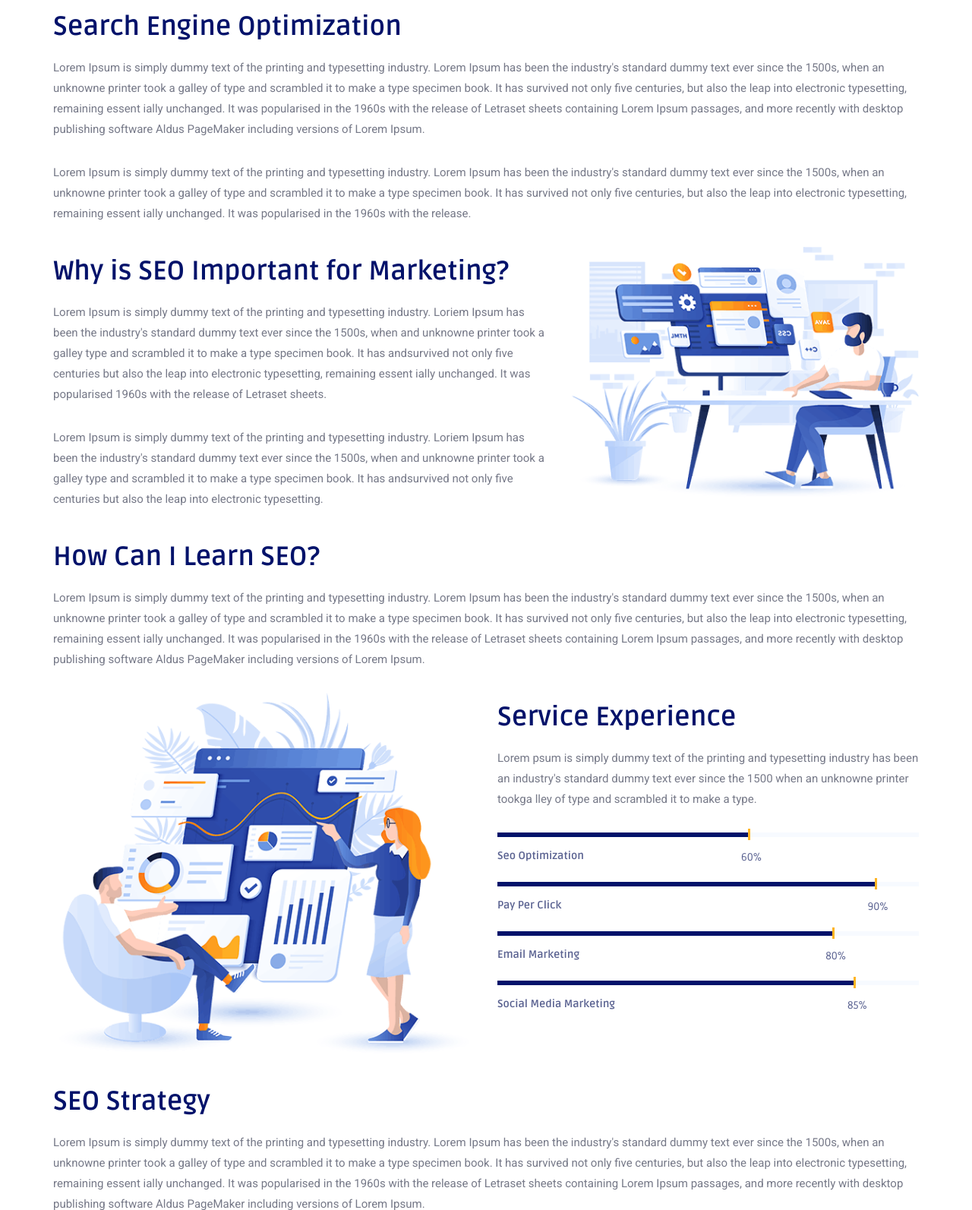
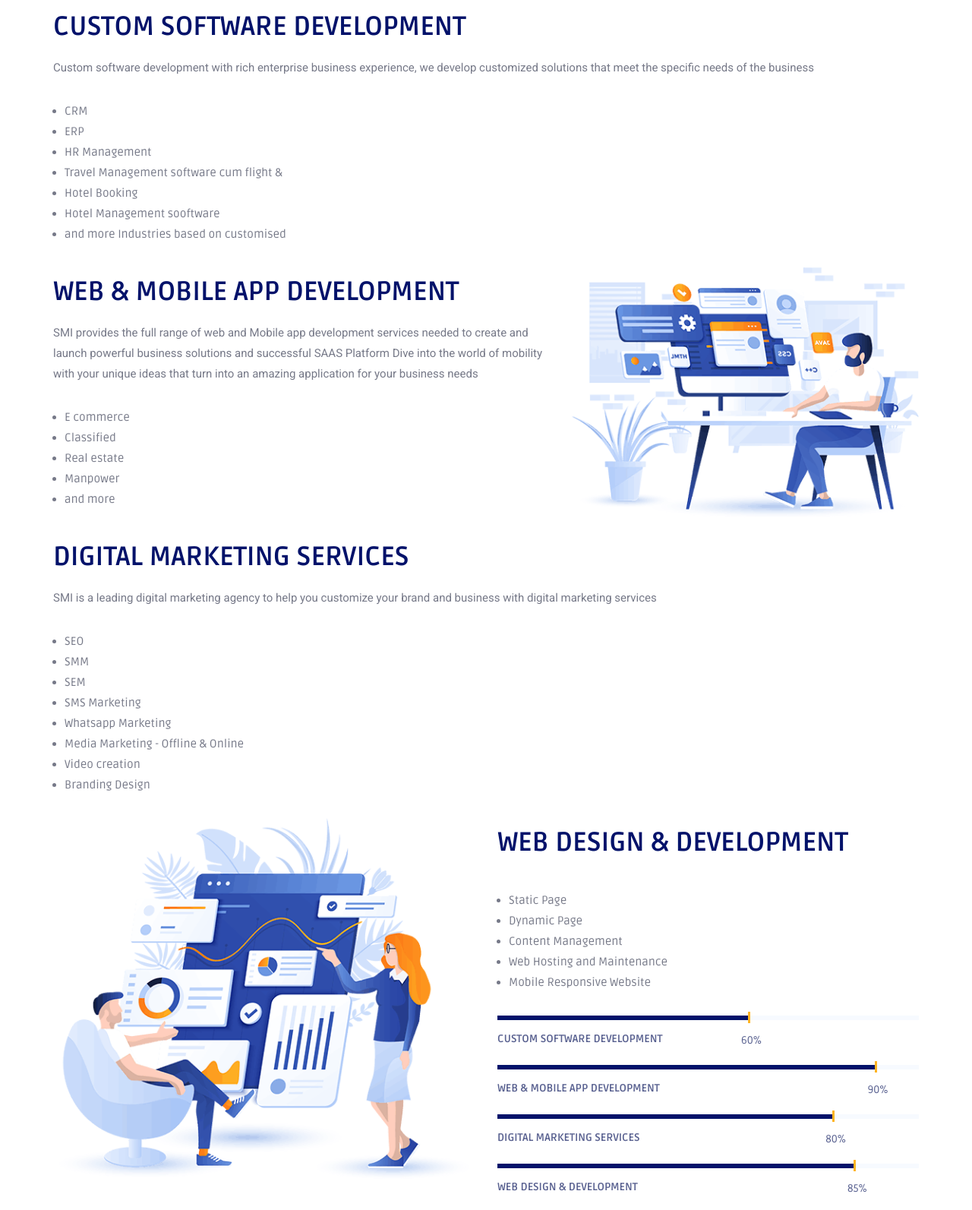
Before and after one commit to sabanasaboo/signmedia, a plain HTML site: page service-details.html in a window 1280 px wide. Shown: the part 1309-2902 px from the top of the page at 76% size. Drawn offline with Linux system fonts and the light colour scheme.

Commit message:
feat:added mail endpoint,and content in service page

```diff
--- a/assets/js/ajax-contact.js
+++ b/assets/js/ajax-contact.js
@@ -17,7 +17,7 @@ $(function() {
 		// Submit the form using AJAX.
 		$.ajax({
 			type: 'POST',
-			url: $(form).attr('action'),
+			url: $(`http://localhost:3000/smiEmail`).attr('action'),
 			data: formData
 		})
 		.done(function(response) {
--- a/service-details.html
+++ b/service-details.html
@@ -16,7 +16,14 @@
     <link rel="stylesheet" href="assets/css/plugins/aos.css" />
     <link rel="stylesheet" href="assets/css/plugins/selectric.css" />
     <link rel="stylesheet" href="assets/css/style.css" />
-
+    <style>
+        .service-details-list ul li{
+            list-style-type: disc !important;
+        }
+        .service-details-list ul {
+            padding: 0 0 0 15px;
+        }
+    </style>
 
 </head>
 
@@ -276,20 +283,23 @@
                 <div class="col-12 mb-7">
                     <div class="service-details">
                         <div class="service-details-list">
-                            <h2 class="title">Search Engine Optimization</h2>
+                            <h2 class="title">CUSTOM SOFTWARE DEVELOPMENT</h2>
                             <p>
-                                Lorem Ipsum is simply dummy text of the printing and
-                                typesetting industry. Lorem Ipsum has been the industry's
-                                standard dummy text ever since the 1500s, when an unknowne
-                                printer took a galley of type and scrambled it to make a type
-                                specimen book. It has survived not only five centuries, but
-                                also the leap into electronic typesetting, remaining essent
-                                ially unchanged. It was popularised in the 1960s with the
-                                release of Letraset sheets containing Lorem Ipsum passages,
-                                and more recently with desktop publishing software Aldus
-                                PageMaker including versions of Lorem Ipsum.
+                                Custom software development with rich enterprise business experience, we
+                                    develop customized solutions that meet the
+                                    specific needs of the business
+                               <ul style="list-style-type: disc;">
+                                    <li>CRM</li>
+                                    <li>ERP</li>
+                                    <li>HR Management</li>
+                                    <li>Travel Management software cum flight &</li>
+                                    <li>Hotel Booking</li>
+                                    <li>Hotel Management sooftware</li>
+                                    <li>and more Industries based on customised</li>
+                               </ul>
+
                             </p>
-                            <p>
+                            <!-- <p>
                                 Lorem Ipsum is simply dummy text of the printing and
                                 typesetting industry. Lorem Ipsum has been the industry's
                                 standard dummy text ever since the 1500s, when an unknowne
@@ -298,7 +308,7 @@
                                 also the leap into electronic typesetting, remaining essent
                                 ially unchanged. It was popularised in the 1960s with the
                                 release.
-                            </p>
+                            </p> -->
                         </div>
                     </div>
                 </div>
@@ -308,25 +318,31 @@
                 <div class="service-details-list">
                     <div class="row mb-n7">
                         <div class="col-lg-7 mb-7">
-                            <h2 class="title">Why is SEO Important for Marketing?</h2>
+                            <h2 class="title">WEB & MOBILE APP DEVELOPMENT</h2>
                             <p>
-                                Lorem Ipsum is simply dummy text of the printing and
-                                typesetting industry. Loriem Ipsum has been the industry's
-                                standard dummy text ever since the 1500s, when and unknowne
-                                printer took a galley type and scrambled it to make a type
-                                specimen book. It has andsurvived not only five centuries but
-                                also the leap into electronic typesetting, remaining essent
-                                ially unchanged. It was popularised 1960s with the release of
-                                Letraset sheets.
+                                SMI provides the full range of web and
+                                Mobile app development services needed
+                                to create and launch powerful business
+                                solutions and successful SAAS Platform
+                                Dive into the world of mobility with your
+                                unique ideas that turn into an amazing
+                                application for your business needs
+                               <ul style="list-style-type: disc;">
+                                <li> E commerce</li>
+                               <li> Classified</li>
+                               <li> Real estate</li>
+                               <li> Manpower</li>
+                               <li> and more</li>
+                               </ul>
                             </p>
-                            <p>
+                            <!-- <p>
                                 Lorem Ipsum is simply dummy text of the printing and
                                 typesetting industry. Loriem Ipsum has been the industry's
                                 standard dummy text ever since the 1500s, when and unknowne
                                 printer took a galley type and scrambled it to make a type
                                 specimen book. It has andsurvived not only five centuries but
                                 also the leap into electronic typesetting.
-                            </p>
+                            </p> -->
                         </div>
                         <div class="col-lg-5 mb-7">
                             <img src="assets/images/service-details/1.png" alt="images-not_found" />
@@ -339,9 +355,21 @@
                 <div class="service-details-list">
                     <div class="row mb-n7">
                         <div class="col-12 mb-7">
-                            <h2 class="title">How Can I Learn SEO?</h2>
+                            <h2 class="title">DIGITAL MARKETING SERVICES</h2>
                             <p>
-                                Lorem Ipsum is simply dummy text of the printing and
+                                SMI is a leading digital marketing
+                                agency to help you customize your
+                                brand and business with digital
+                                marketing services
+                                <ul style="list-style-type: disc;"><li>SEO</li>
+                                    <li>SMM</li>
+                                    <li>SEM</li>
+                                    <li>SMS Marketing</li>
+                                    <li>Whatsapp Marketing</li>
+                                    <li>Media Marketing - Offline & Online</li>
+                                    <li>Video creation</li>
+                                    <li>Branding Design</li></ul>
+                                <!-- Lorem Ipsum is simply dummy text of the printing and
                                 typesetting industry. Lorem Ipsum has been the industry's
                                 standard dummy text ever since the 1500s, when an unknowne
                                 printer took a galley of type and scrambled it to make a type
@@ -350,7 +378,7 @@
                                 ially unchanged. It was popularised in the 1960s with the
                                 release of Letraset sheets containing Lorem Ipsum passages,
                                 and more recently with desktop publishing software Aldus
-                                PageMaker including versions of Lorem Ipsum.
+                                PageMaker including versions of Lorem Ipsum. -->
                             </p>
                         </div>
                     </div>
@@ -365,12 +393,17 @@
                         </div>
 
                         <div class="col-12 col-lg-6 mb-7">
-                            <h2 class="title">Service Experience</h2>
+                            <h2 class="title">WEB DESIGN & DEVELOPMENT</h2>
                             <p>
-                                Lorem psum is simply dummy text of the printing and
+                               <ul style="list-style-type: disc;"><li> Static Page</li>
+                                <li> Dynamic Page</li>
+                                <li> Content Management</li>
+                                <li> Web Hosting and Maintenance</li>
+                                <li> Mobile Responsive Website</li></ul>
+                                <!-- Lorem psum is simply dummy text of the printing and
                                 typesetting industry has been an industry's standard dummy
                                 text ever since the 1500 when an unknowne printer tookga lley
-                                of type and scrambled it to make a type.
+                                of type and scrambled it to make a type. -->
                             </p>
 
                             <div class="ht-progress" data-offset="100%">
@@ -380,7 +413,7 @@
                                             <span>60%</span>
                                         </div>
                                     </div>
-                                    <h4 class="title">Seo Optimization</h4>
+                                    <h4 class="title">CUSTOM SOFTWARE DEVELOPMENT</h4>
                                 </div>
                                 <div class="ht-progress-item">
                                     <div class="progress">
@@ -388,7 +421,7 @@
                                             <span>90%</span>
                                         </div>
                                     </div>
-                                    <h4 class="title">Pay Per Click</h4>
+                                    <h4 class="title">WEB & MOBILE APP DEVELOPMENT</h4>
                                 </div>
 
                                 <div class="ht-progress-item">
@@ -397,7 +430,7 @@
                                             <span>80%</span>
                                         </div>
                                     </div>
-                                    <h4 class="title">Email Marketing</h4>
+                                    <h4 class="title">DIGITAL MARKETING SERVICES</h4>
                                 </div>
                                 <div class="ht-progress-item">
                                     <div class="progress">
@@ -405,7 +438,7 @@
                                             <span>85%</span>
                                         </div>
                                     </div>
-                                    <h4 class="title">Social Media Marketing</h4>
+                                    <h4 class="title">WEB DESIGN & DEVELOPMENT</h4>
                                 </div>
                             </div>
                         </div>
```
Also changed, not shown: about-us.html (+10 -11 lines), contact-us.html (+48 -5 lines), demo.js (line endings or trailing spaces).
